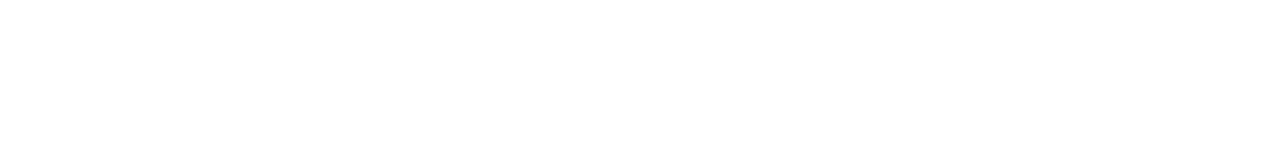
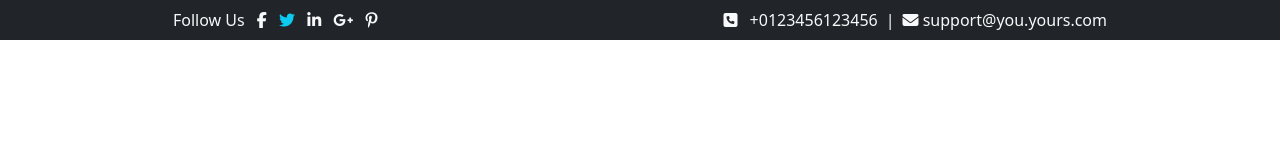
Before and after one commit to Marzan1810662/cloud-homapge, a plain HTML site: page index.html in a window 1280 px wide. Drawn offline with nearby package versions, Linux system fonts and the light colour scheme.

Commit message:
navbar top added

```diff
--- a/index.html
+++ b/index.html
@@ -1,12 +1,44 @@
 <!DOCTYPE html>
 <html lang="en">
+
 <head>
     <meta charset="UTF-8">
     <meta http-equiv="X-UA-Compatible" content="IE=edge">
     <meta name="viewport" content="width=device-width, initial-scale=1.0">
-    <title>Document</title>
+    <link href="https://cdn.jsdelivr.net/npm/bootstrap@5.0.2/dist/css/bootstrap.min.css" rel="stylesheet" integrity="sha384-EVSTQN3/azprG1Anm3QDgpJLIm9Nao0Yz1ztcQTwFspd3yD65VohhpuuCOmLASjC" crossorigin="anonymous">
+    <script src="https://kit.fontawesome.com/4bec26b83f.js" crossorigin="anonymous"></script>
+    <title>Home Page</title>
 </head>
+
 <body>
+    <header>
+        <!-- navbar top -->
+        <nav>
+            <div class="d-flex flex-column flex-md-row justify-content-around align-items-center bg-dark text-light py-2">
+                <div>
+                    Follow Us
+                    <i class="fa-brands fa-facebook-f ms-2"></i>
+                    <i class="fa-brands fa-twitter ms-2 text-info"></i>
+                    <i class="fa-brands fa-linkedin-in ms-2"></i>
+                    <i class="fa-brands fa-google-plus-g ms-2"></i>
+                    <i class="fa-brands fa-pinterest-p ms-2"></i>
+                </div>
+                <div class="d-flex flex-column flex-md-row">
+                    <span>
+                        <i class="fa-solid fa-square-phone me-2"></i>
+                        +0123456123456
+                    </span>
+                    <span class="mx-2 d-none d-md-inline">|</span>
+                    <span>
+                        <i class="fa-solid fa-envelope"></i>
+                        support@you.yours.com
+                    </span>
+                </div>
+            </div>
+        </nav>
+    </header>
 
+    <script src="https://cdn.jsdelivr.net/npm/bootstrap@5.0.2/dist/js/bootstrap.bundle.min.js" integrity="sha384-MrcW6ZMFYlzcLA8Nl+NtUVF0sA7MsXsP1UyJoMp4YLEuNSfAP+JcXn/tWtIaxVXM" crossorigin="anonymous"></script>
 </body>
+
 </html>
```
